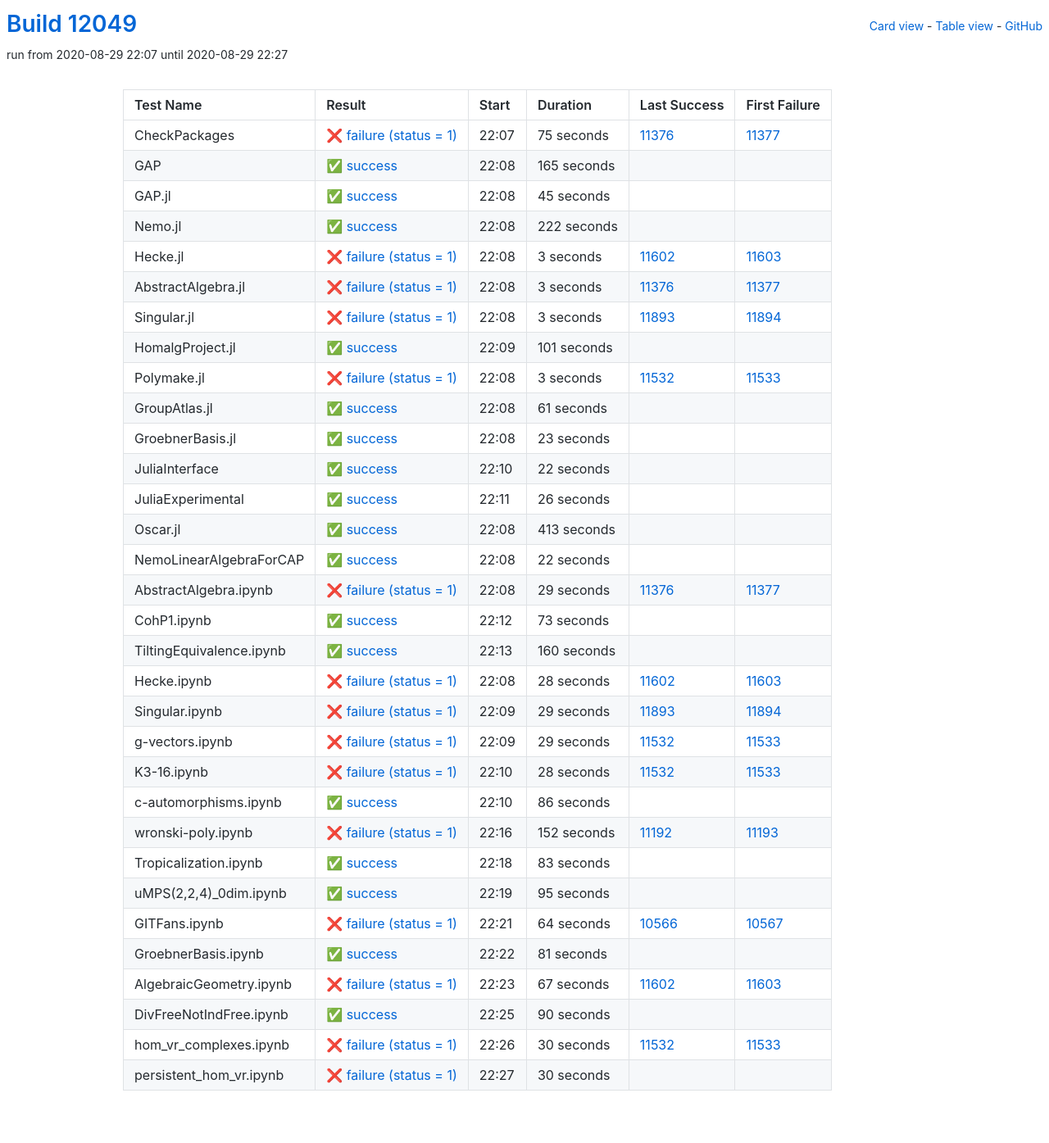
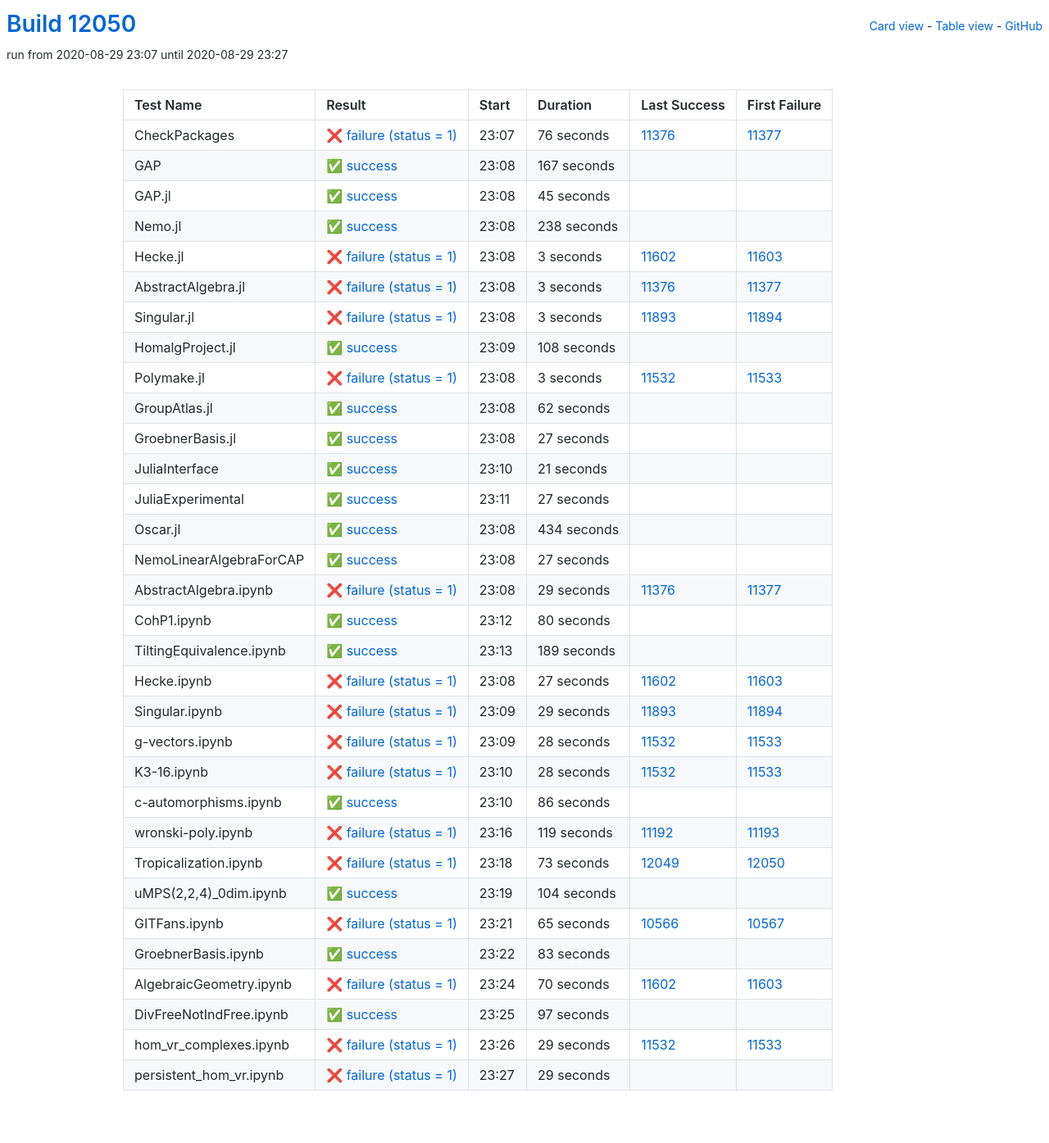
Before and after one commit to oscar-system/oscar-ci-status, a Jekyll site: the page built from table.html, in a window 1280 px wide. Shown: the whole page at 82% size. Built offline with Jekyll 4.4.1, drawn with Linux system fonts in a browser that asks for light colours.

Commit message:
Build #12050

```diff
--- a/_data/ci.yml
+++ b/_data/ci.yml
@@ -1,6 +1,6 @@
 ---
-build: 12049
-build_url: https://oscarci.mathematik.uni-kl.de/job/oscar/12049/
+build: 12050
+build_url: https://oscarci.mathematik.uni-kl.de/job/oscar/12050/
 job: oscar
 organization: oscar-system
 repo: oscar-ci-status
@@ -8,32 +8,32 @@
 tests:
 - name: CheckPackages
   id: checkpackages
-  log: https://oscarci.mathematik.uni-kl.de/job/oscar/12049/artifact/logs/build-12049/CheckPackages.log
-  start: 2020-08-29 22:07
+  log: https://oscarci.mathematik.uni-kl.de/job/oscar/12050/artifact/logs/build-12050/CheckPackages.log
+  start: 2020-08-29 23:07
   success: false
   exitcode: 1
   status: failure
-  duration: 75
+  duration: 76
   last_success: 11376
   last_success_url: https://oscarci.mathematik.uni-kl.de/job/oscar/11376/
   first_failure: 11377
   first_failure_url: https://oscarci.mathematik.uni-kl.de/job/oscar/11377/
 - name: GAP
   id: gap
-  log: https://oscarci.mathematik.uni-kl.de/job/oscar/12049/artifact/logs/build-12049/GAP.log
-  start: 2020-08-29 22:08
+  log: https://oscarci.mathematik.uni-kl.de/job/oscar/12050/artifact/logs/build-12050/GAP.log
+  start: 2020-08-29 23:08
   success: true
   exitcode: 0
   status: success
-  duration: 165
+  duration: 167
   last_success: false
   last_success_url:
   first_failure: false
   first_failure_url:
 - name: GAP.jl
   id: gap-jl
-  log: https://oscarci.mathematik.uni-kl.de/job/oscar/12049/artifact/logs/build-12049/GAP.jl.log
-  start: 2020-08-29 22:08
+  log: https://oscarci.mathematik.uni-kl.de/job/oscar/12050/artifact/logs/build-12050/GAP.jl.log
+  start: 2020-08-29 23:08
   success: true
   exitcode: 0
   status: success
@@ -44,20 +44,20 @@
   first_failure_url:
 - name: Nemo.jl
   id: nemo-jl
-  log: https://oscarci.mathematik.uni-kl.de/job/oscar/12049/artifact/logs/build-12049/Nemo.jl.log
-  start: 2020-08-29 22:08
+  log: https://oscarci.mathematik.uni-kl.de/job/oscar/12050/artifact/logs/build-12050/Nemo.jl.log
+  start: 2020-08-29 23:08
   success: true
   exitcode: 0
   status: success
-  duration: 222
+  duration: 238
   last_success: false
   last_success_url:
   first_failure: false
   first_failure_url:
 - name: Hecke.jl
   id: hecke-jl
-  log: https://oscarci.mathematik.uni-kl.de/job/oscar/12049/artifact/logs/build-12049/Hecke.jl.log
-  start: 2020-08-29 22:08
+  log: https://oscarci.mathematik.uni-kl.de/job/oscar/12050/artifact/logs/build-12050/Hecke.jl.log
+  start: 2020-08-29 23:08
   success: false
   exitcode: 1
   status: failure
@@ -68,8 +68,8 @@
   first_failure_url: https://oscarci.mathematik.uni-kl.de/job/oscar/11603/
 - name: AbstractAlgebra.jl
   id: abstractalgebra-jl
-  log: https://oscarci.mathematik.uni-kl.de/job/oscar/12049/artifact/logs/build-12049/AbstractAlgebra.jl.log
-  start: 2020-08-29 22:08
+  log: https://oscarci.mathematik.uni-kl.de/job/oscar/12050/artifact/logs/build-12050/AbstractAlgebra.jl.log
+  start: 2020-08-29 23:08
   success: false
   exitcode: 1
   status: failure
@@ -80,8 +80,8 @@
   first_failure_url: https://oscarci.mathematik.uni-kl.de/job/oscar/11377/
 - name: Singular.jl
   id: singular-jl
-  log: https://oscarci.mathematik.uni-kl.de/job/oscar/12049/artifact/logs/build-12049/Singular.jl.log
-  start: 2020-08-29 22:08
+  log: https://oscarci.mathematik.uni-kl.de/job/oscar/12050/artifact/logs/build-12050/Singular.jl.log
+  start: 2020-08-29 23:08
   success: false
   exitcode: 1
   status: failure
@@ -92,20 +92,20 @@
   first_failure_url: https://oscarci.mathematik.uni-kl.de/job/oscar/11894/
 - name: HomalgProject.jl
   id: homalgproject-jl
-  log: https://oscarci.mathematik.uni-kl.de/job/oscar/12049/artifact/logs/build-12049/HomalgProject.jl.log
-  start: 2020-08-29 22:09
+  log: https://oscarci.mathematik.uni-kl.de/job/oscar/12050/artifact/logs/build-12050/HomalgProject.jl.log
+  start: 2020-08-29 23:09
   success: true
   exitcode: 0
   status: success
-  duration: 101
+  duration: 108
   last_success: false
   last_success_url:
   first_failure: false
   first_failure_url:
 - name: Polymake.jl
   id: polymake-jl
-  log: https://oscarci.mathematik.uni-kl.de/job/oscar/12049/artifact/logs/build-12049/Polymake.jl.log
-  start: 2020-08-29 22:08
+  log: https://oscarci.mathematik.uni-kl.de/job/oscar/12050/artifact/logs/build-12050/Polymake.jl.log
+  start: 2020-08-29 23:08
   success: false
   exitcode: 1
   status: failure
@@ -116,80 +116,80 @@
   first_failure_url: https://oscarci.mathematik.uni-kl.de/job/oscar/11533/
 - name: GroupAtlas.jl
   id: groupatlas-jl
-  log: https://oscarci.mathematik.uni-kl.de/job/oscar/12049/artifact/logs/build-12049/GroupAtlas.jl.log
-  start: 2020-08-29 22:08
+  log: https://oscarci.mathematik.uni-kl.de/job/oscar/12050/artifact/logs/build-12050/GroupAtlas.jl.log
+  start: 2020-08-29 23:08
   success: true
   exitcode: 0
   status: success
-  duration: 61
+  duration: 62
   last_success: false
   last_success_url:
   first_failure: false
   first_failure_url:
 - name: GroebnerBasis.jl
   id: groebnerbasis-jl
-  log: https://oscarci.mathematik.uni-kl.de/job/oscar/12049/artifact/logs/build-12049/GroebnerBasis.jl.log
-  start: 2020-08-29 22:08
+  log: https://oscarci.mathematik.uni-kl.de/job/oscar/12050/artifact/logs/build-12050/GroebnerBasis.jl.log
+  start: 2020-08-29 23:08
   success: true
   exitcode: 0
   status: success
-  duration: 23
+  duration: 27
   last_success: false
   last_success_url:
   first_failure: false
   first_failure_url:
 - name: JuliaInterface
   id: juliainterface
-  log: https://oscarci.mathematik.uni-kl.de/job/oscar/12049/artifact/logs/build-12049/JuliaInterface.log
-  start: 2020-08-29 22:10
+  log: https://oscarci.mathematik.uni-kl.de/job/oscar/12050/artifact/logs/build-12050/JuliaInterface.log
+  start: 2020-08-29 23:10
   success: true
   exitcode: 0
   status: success
-  duration: 22
+  duration: 21
   last_success: false
   last_success_url:
   first_failure: false
   first_failure_url:
 - name: JuliaExperimental
   id: juliaexperimental
-  log: https://oscarci.mathematik.uni-kl.de/job/oscar/12049/artifact/logs/build-12049/JuliaExperimental.log
-  start: 2020-08-29 22:11
+  log: https://oscarci.mathematik.uni-kl.de/job/oscar/12050/artifact/logs/build-12050/JuliaExperimental.log
+  start: 2020-08-29 23:11
   success: true
   exitcode: 0
   status: success
-  duration: 26
+  duration: 27
   last_success: false
   last_success_url:
   first_failure: false
   first_failure_url:
 - name: Oscar.jl
   id: oscar-jl
-  log: https://oscarci.mathematik.uni-kl.de/job/oscar/12049/artifact/logs/build-12049/Oscar.jl.log
-  start: 2020-08-29 22:08
+  log: https://oscarci.mathematik.uni-kl.de/job/oscar/12050/artifact/logs/build-12050/Oscar.jl.log
+  start: 2020-08-29 23:08
   success: true
   exitcode: 0
   status: success
-  duration: 413
+  duration: 434
   last_success: false
   last_success_url:
   first_failure: false
   first_failure_url:
 - name: NemoLinearAlgebraForCAP
   id: nemolinearalgebraforcap
-  log: https://oscarci.mathematik.uni-kl.de/job/oscar/12049/artifact/logs/build-12049/NemoLinearAlgebraForCAP.log
-  start: 2020-08-29 22:08
+  log: https://oscarci.mathematik.uni-kl.de/job/oscar/12050/artifact/logs/build-12050/NemoLinearAlgebraForCAP.log
+  start: 2020-08-29 23:08
   success: true
   exitcode: 0
   status: success
-  duration: 22
+  duration: 27
   last_success: false
   last_success_url:
   first_failure: false
   first_failure_url:
 - name: AbstractAlgebra.ipynb
   id: abstractalgebra-ipynb
-  log: https://oscarci.mathematik.uni-kl.de/job/oscar/12049/artifact/logs/build-12049/AbstractAlgebra.ipynb.log
-  start: 2020-08-29 22:08
+  log: https://oscarci.mathematik.uni-kl.de/job/oscar/12050/artifact/logs/build-12050/AbstractAlgebra.ipynb.log
+  start: 2020-08-29 23:08
   success: false
   exitcode: 1
   status: failure
@@ -200,44 +200,44 @@
   first_failure_url: https://oscarci.mathematik.uni-kl.de/job/oscar/11377/
 - name: CohP1.ipynb
   id: cohp1-ipynb
-  log: https://oscarci.mathematik.uni-kl.de/job/oscar/12049/artifact/logs/build-12049/CohP1.ipynb.log
-  start: 2020-08-29 22:12
+  log: https://oscarci.mathematik.uni-kl.de/job/oscar/12050/artifact/logs/build-12050/CohP1.ipynb.log
+  start: 2020-08-29 23:12
   success: true
   exitcode: 0
   status: success
-  duration: 73
+  duration: 80
   last_success: false
   last_success_url:
   first_failure: false
   first_failure_url:
 - name: TiltingEquivalence.ipynb
   id: tiltingequivalence-ipynb
-  log: https://oscarci.mathematik.uni-kl.de/job/oscar/12049/artifact/logs/build-12049/TiltingEquivalence.ipynb.log
-  start: 2020-08-29 22:13
+  log: https://oscarci.mathematik.uni-kl.de/job/oscar/12050/artifact/logs/build-12050/TiltingEquivalence.ipynb.log
+  start: 2020-08-29 23:13
   success: true
   exitcode: 0
   status: success
-  duration: 160
+  duration: 189
   last_success: false
   last_success_url:
   first_failure: false
   first_failure_url:
 - name: Hecke.ipynb
   id: hecke-ipynb
-  log: https://oscarci.mathematik.uni-kl.de/job/oscar/12049/artifact/logs/build-12049/Hecke.ipynb.log
-  start: 2020-08-29 22:08
+  log: https://oscarci.mathematik.uni-kl.de/job/oscar/12050/artifact/logs/build-12050/Hecke.ipynb.log
+  start: 2020-08-29 23:08
   success: false
   exitcode: 1
   status: failure
-  duration: 28
+  duration: 27
   last_success: 11602
   last_success_url: https://oscarci.mathematik.uni-kl.de/job/oscar/11602/
   first_failure: 11603
   first_failure_url: https://oscarci.mathematik.uni-kl.de/job/oscar/11603/
 - name: Singular.ipynb
   id: singular-ipynb
-  log: https://oscarci.mathematik.uni-kl.de/job/oscar/12049/artifact/logs/build-12049/Singular.ipynb.log
-  start: 2020-08-29 22:09
+  log: https://oscarci.mathematik.uni-kl.de/job/oscar/12050/artifact/logs/build-12050/Singular.ipynb.log
+  start: 2020-08-29 23:09
   success: false
   exitcode: 1
   status: failure
@@ -248,20 +248,20 @@
   first_failure_url: https://oscarci.mathematik.uni-kl.de/job/oscar/11894/
 - name: g-vectors.ipynb
   id: g-vectors-ipynb
-  log: https://oscarci.mathematik.uni-kl.de/job/oscar/12049/artifact/logs/build-12049/g-vectors.ipynb.log
-  start: 2020-08-29 22:09
+  log: https://oscarci.mathematik.uni-kl.de/job/oscar/12050/artifact/logs/build-12050/g-vectors.ipynb.log
+  start: 2020-08-29 23:09
   success: false
   exitcode: 1
   status: failure
-  duration: 29
+  duration: 28
   last_success: 11532
   last_success_url: https://oscarci.mathematik.uni-kl.de/job/oscar/11532/
   first_failure: 11533
   first_failure_url: https://oscarci.mathematik.uni-kl.de/job/oscar/11533/
 - name: K3-16.ipynb
   id: k3-16-ipynb
-  log: https://oscarci.mathematik.uni-kl.de/job/oscar/12049/artifact/logs/build-12049/K3-16.ipynb.log
-  start: 2020-08-29 22:10
+  log: https://oscarci.mathematik.uni-kl.de/job/oscar/12050/artifact/logs/build-12050/K3-16.ipynb.log
+  start: 2020-08-29 23:10
   success: false
   exitcode: 1
   status: failure
@@ -272,8 +272,8 @@
   first_failure_url: https://oscarci.mathematik.uni-kl.de/job/oscar/11533/
 - name: c-automorphisms.ipynb
   id: c-automorphisms-ipynb
-  log: https://oscarci.mathematik.uni-kl.de/job/oscar/12049/artifact/logs/build-12049/c-automorphisms.ipynb.log
-  start: 2020-08-29 22:10
+  log: https://oscarci.mathematik.uni-kl.de/job/oscar/12050/artifact/logs/build-12050/c-automorphisms.ipynb.log
+  start: 2020-08-29 23:10
   success: true
   exitcode: 0
   status: success
@@ -284,20 +284,56 @@
   first_failure_url:
 - name: wronski-poly.ipynb
   id: wronski-poly-ipynb
-  log: https://oscarci.mathematik.uni-kl.de/job/oscar/12049/artifact/logs/build-12049/wronski-poly.ipynb.log
-  start: 2020-08-29 22:16
+  log: https://oscarci.mathematik.uni-kl.de/job/oscar/12050/artifact/logs/build-12050/wronski-poly.ipynb.log
+  start: 2020-08-29 23:16
   success: false
   exitcode: 1
   status: failure
-  duration: 152
+  duration: 119
   last_success: 11192
   last_success_url: https://oscarci.mathematik.uni-kl.de/job/oscar/11192/
   first_failure: 11193
   first_failure_url: https://oscarci.mathematik.uni-kl.de/job/oscar/11193/
 - name: Tropicalization.ipynb
   id: tropicalization-ipynb
-  log: https://oscarci.mathematik.uni-kl.de/job/oscar/12049/artifact/logs/build-12049/Tropicalization.ipynb.log
-  start: 2020-08-29 22:18
+  log: https://oscarci.mathematik.uni-kl.de/job/oscar/12050/artifact/logs/build-12050/Tropicalization.ipynb.log
+  start: 2020-08-29 23:18
+  success: false
+  exitcode: 1
+  status: failure
+  duration: 73
+  last_success: 12049
+  last_success_url: https://oscarci.mathematik.uni-kl.de/job/oscar/12049/
+  first_failure: 12050
+  first_failure_url: https://oscarci.mathematik.uni-kl.de/job/oscar/12050/
+- name: uMPS(2,2,4)_0dim.ipynb
+  id: umps-2-2-4-0dim-ipynb
+  log: https://oscarci.mathematik.uni-kl.de/job/oscar/12050/artifact/logs/build-12050/uMPS-2-2-4-_0dim.ipynb.log
+  start: 2020-08-29 23:19
+  success: true
+  exitcode: 0
+  status: success
+  duration: 104
+  last_success: false
+  last_success_url:
+  first_failure: false
+  first_failure_url:
+- name: GITFans.ipynb
+  id: gitfans-ipynb
+  log: https://oscarci.mathematik.uni-kl.de/job/oscar/12050/artifact/logs/build-12050/GITFans.ipynb.log
+  start: 2020-08-29 23:21
+  success: false
+  exitcode: 1
+  status: failure
+  duration: 65
+  last_success: 10566
+  last_success_url: https://oscarci.mathematik.uni-kl.de/job/oscar/10566/
+  first_failure: 10567
+  first_failure_url: https://oscarci.mathematik.uni-kl.de/job/oscar/10567/
+- name: GroebnerBasis.ipynb
+  id: groebnerbasis-ipynb
+  log: https://oscarci.mathematik.uni-kl.de/job/oscar/12050/artifact/logs/build-12050/GroebnerBasis.ipynb.log
+  start: 2020-08-29 23:22
   success: true
   exitcode: 0
   status: success
@@ -306,86 +342,50 @@
   last_success_url:
   first_failure: false
   first_failure_url:
-- name: uMPS(2,2,4)_0dim.ipynb
-  id: umps-2-2-4-0dim-ipynb
-  log: https://oscarci.mathematik.uni-kl.de/job/oscar/12049/artifact/logs/build-12049/uMPS-2-2-4-_0dim.ipynb.log
-  start: 2020-08-29 22:19
-  success: true
-  exitcode: 0
-  status: success
-  duration: 95
-  last_success: false
-  last_success_url:
-  first_failure: false
-  first_failure_url:
-- name: GITFans.ipynb
-  id: gitfans-ipynb
-  log: https://oscarci.mathematik.uni-kl.de/job/oscar/12049/artifact/logs/build-12049/GITFans.ipynb.log
-  start: 2020-08-29 22:21
+- name: AlgebraicGeometry.ipynb
+  id: algebraicgeometry-ipynb
+  log: https://oscarci.mathematik.uni-kl.de/job/oscar/12050/artifact/logs/build-12050/AlgebraicGeometry.ipynb.log
+  start: 2020-08-29 23:24
   success: false
   exitcode: 1
   status: failure
-  duration: 64
-  last_success: 10566
-  last_success_url: https://oscarci.mathematik.uni-kl.de/job/oscar/10566/
-  first_failure: 10567
-  first_failure_url: https://oscarci.mathematik.uni-kl.de/job/oscar/10567/
-- name: GroebnerBasis.ipynb
-  id: groebnerbasis-ipynb
-  log: https://oscarci.mathematik.uni-kl.de/job/oscar/12049/artifact/logs/build-12049/GroebnerBasis.ipynb.log
-  start: 2020-08-29 22:22
-  success: true
-  exitcode: 0
-  status: success
-  duration: 81
-  last_success: false
-  last_success_url:
-  first_failure: false
-  first_failure_url:
-- name: AlgebraicGeometry.ipynb
-  id: algebraicgeometry-ipynb
-  log: https://oscarci.mathematik.uni-kl.de/job/oscar/12049/artifact/logs/build-12049/AlgebraicGeometry.ipynb.log
-  start: 2020-08-29 22:23
-  success: false
-  exitcode: 1
-  status: failure
-  duration: 67
+  duration: 70
   last_success: 11602
   last_success_url: https://oscarci.mathematik.uni-kl.de/job/oscar/11602/
   first_failure: 11603
   first_failure_url: https://oscarci.mathematik.uni-kl.de/job/oscar/11603/
 - name: DivFreeNotIndFree.ipynb
   id: divfreenotindfree-ipynb
-  log: https://oscarci.mathematik.uni-kl.de/job/oscar/12049/artifact/logs/build-12049/DivFreeNotIndFree.ipynb.log
-  start: 2020-08-29 22:25
+  log: https://oscarci.mathematik.uni-kl.de/job/oscar/12050/artifact/logs/build-12050/DivFreeNotIndFree.ipynb.log
+  start: 2020-08-29 23:25
   success: true
   exitcode: 0
   status: success
-  duration: 90
+  duration: 97
   last_success: false
   last_success_url:
   first_failure: false
   first_failure_url:
 - name: hom_vr_complexes.ipynb
   id: hom-vr-complexes-ipynb
-  log: https://oscarci.mathematik.uni-kl.de/job/oscar/12049/artifact/logs/build-12049/hom_vr_complexes.ipynb.log
-  start: 2020-08-29 22:26
+  log: https://oscarci.mathematik.uni-kl.de/job/oscar/12050/artifact/logs/build-12050/hom_vr_complexes.ipynb.log
+  start: 2020-08-29 23:26
   success: false
   exitcode: 1
   status: failure
-  duration: 30
+  duration: 29
   last_success: 11532
   last_success_url: https://oscarci.mathematik.uni-kl.de/job/oscar/11532/
   first_failure: 11533
   first_failure_url: https://oscarci.mathematik.uni-kl.de/job/oscar/11533/
 - name: persistent_hom_vr.ipynb
   id: persistent-hom-vr-ipynb
-  log: https://oscarci.mathematik.uni-kl.de/job/oscar/12049/artifact/logs/build-12049/persistent_hom_vr.ipynb.log
-  start: 2020-08-29 22:27
+  log: https://oscarci.mathematik.uni-kl.de/job/oscar/12050/artifact/logs/build-12050/persistent_hom_vr.ipynb.log
+  start: 2020-08-29 23:27
   success: false
   exitcode: 1
   status: failure
-  duration: 30
+  duration: 29
   last_success: false
   last_success_url:
   first_failure: false
```
Also changed, not shown: README.md.
